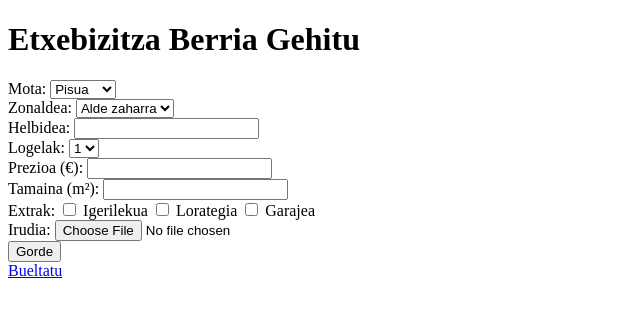
After one commit to garciagorkauni/DAW2-ZIG, a PHP site: page /form.php in a window 1280 px wide. The commit adds this page. Shown: the top 317 px of the page, without its empty margins (0-640 px from the left). Run offline with PHP 8.4, Linux system fonts and the light colour scheme.

Commit message:
Create form to add new data

```diff
--- /dev/null
+++ b/PHP/php-mysql/form.php
@@ -0,0 +1,57 @@
+<!DOCTYPE html>
+<html lang="eu">
+<head>
+    <meta charset="UTF-8">
+    <meta name="viewport" content="width=device-width, initial-scale=1.0">
+    <title>Gehitu Etxebizitza</title>
+</head>
+<body>
+    <h1>Etxebizitza Berria Gehitu</h1>
+    <form action="add_record.php" method="POST" enctype="multipart/form-data">
+        <label for="mota">Mota:</label>
+        <select name="mota" id="mota" required>
+            <option value="Pisua">Pisua</option>
+            <option value="Txaleta">Txaleta</option>
+            <option value="Etxea">Etxea</option>
+        </select><br>
+
+        <label for="zonaldea">Zonaldea:</label>
+        <select name="zonaldea" id="zonaldea" required>
+            <option value="Alde zaharra">Alde zaharra</option>
+            <option value="Deustu">Deustu</option>
+            <option value="Atxuri">Atxuri</option>
+            <option value="Miribilla">Miribilla</option>
+            <option value="Basurtu">Basurtu</option>
+        </select><br>
+
+        <label for="helbidea">Helbidea:</label>
+        <input type="text" id="helbidea" name="helbidea" required><br>
+
+        <label for="logelak">Logelak:</label>
+        <select name="logelak" id="logelak" required>
+            <option value="1">1</option>
+            <option value="2">2</option>
+            <option value="3">3</option>
+            <option value="4">4</option>
+            <option value="5">5</option>
+        </select><br>
+
+        <label for="prezioa">Prezioa (€):</label>
+        <input type="number" step="0.01" id="prezioa" name="prezioa" required><br>
+
+        <label for="tamaina">Tamaina (m²):</label>
+        <input type="number" step="0.01" id="tamaina" name="tamaina" required><br>
+
+        <label for="extrak">Extrak:</label>
+        <input type="checkbox" name="extrak[]" value="Igerilekua"> Igerilekua
+        <input type="checkbox" name="extrak[]" value="Lorategia"> Lorategia
+        <input type="checkbox" name="extrak[]" value="Garajea"> Garajea<br>
+
+        <label for="irudia">Irudia:</label>
+        <input type="file" id="irudia" name="irudia" accept="image/*"><br>
+
+        <button type="submit">Gorde</button>
+    </form>
+    <a href="index.php">Bueltatu</a>
+</body>
+</html>
--- a/PHP/php-mysql/index.php
+++ b/PHP/php-mysql/index.php
@@ -42,5 +42,7 @@
             <?php include 'process.php'; ?>
         </tbody>
     </table>
+    <br>
+    <a href="form.php"><button>Etxebizitza berria gehitu</button></a>
 </body>
 </html>
```
Also changed, not shown: PHP/php-mysql/add_record.php (added, +42 -0 lines), PHP/php-mysql/images/5416590914_262836d3f3_o.jpg (added).
